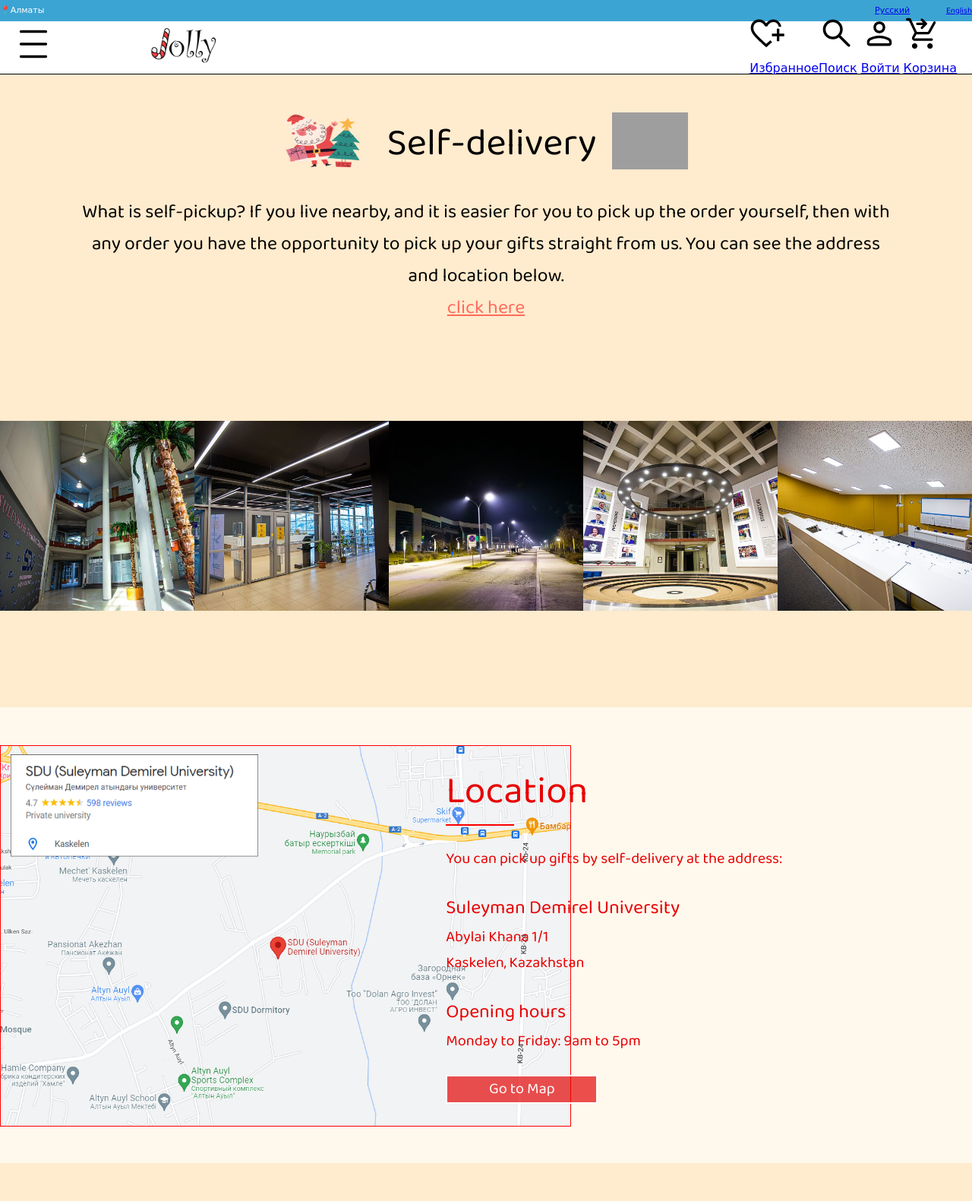
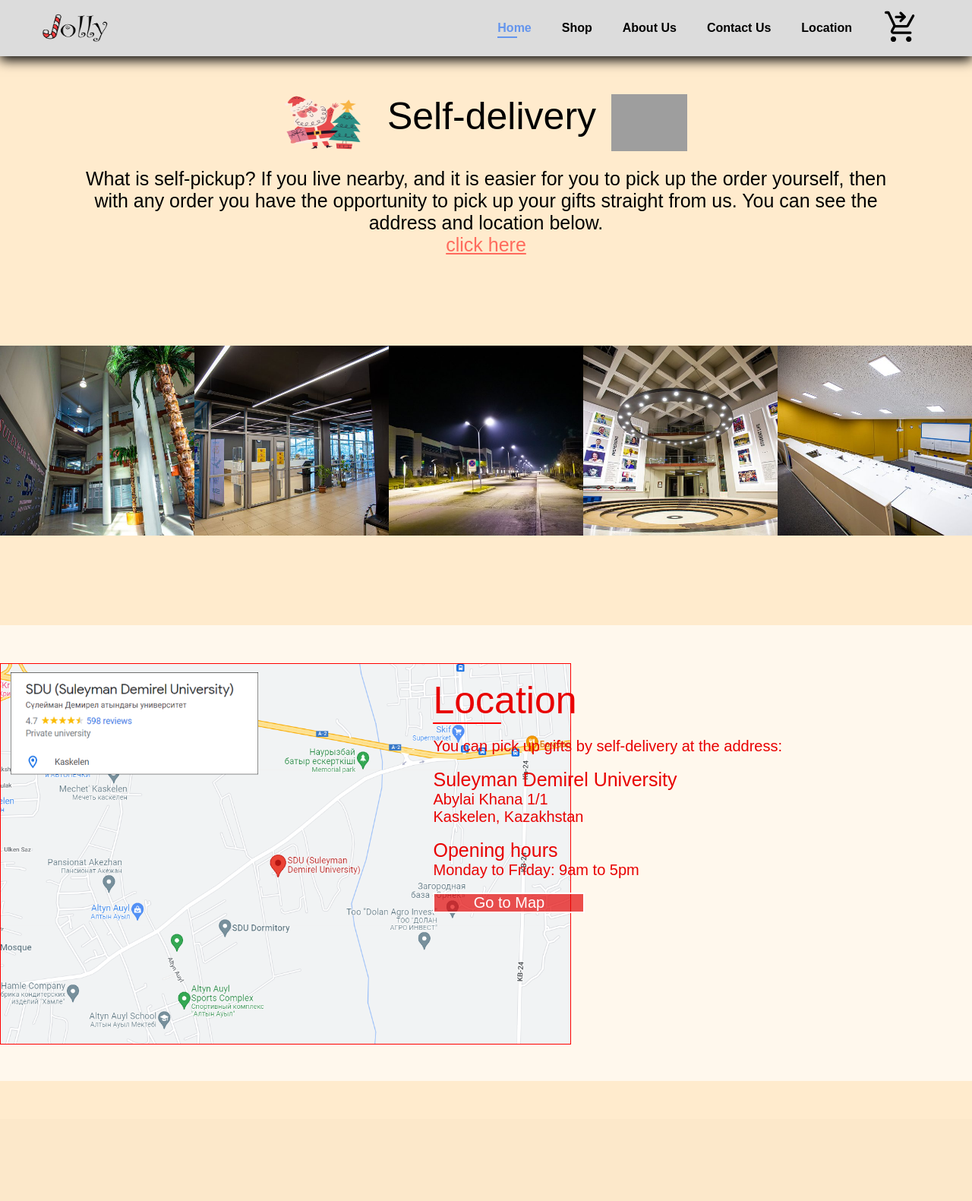
Before and after one commit to dev-maha/final-project, a PHP site: page /karta.html in a window 1280 px wide. Shown: the whole page at 76% size. After the commit the page ends 1423 px from the top, so only its background shows below. Run offline with PHP 8.4, Linux system fonts and the light colour scheme; some libraries are stand-ins or nearby versions; grey boxes are pictures that could not be loaded.

Commit message:
add header in karta

```diff
--- a/css/karta.css
+++ b/css/karta.css
@@ -1,55 +1,51 @@
 *{
     margin: 0;
     padding: 0;
-    font-family: 'Baloo Da 2', cursive;
-
+    font-family: 'Spartan', sans-serif;
 }
-.head-s {
-    background-color: #3ca4d3;
-    color: white;
+#header{
     display: flex;
     align-items: center;
     justify-content: space-between;
-    font-size: 11px;
-    padding: 5px 0px 5px;
-}
-.language {
-    display: flex;
-    justify-content: space-between;
-    flex-basis: 10%;
-}
-
-.header {
+    padding: 10px 50px;
+    background: gainsboro;
+    box-shadow: 0 5px 15px black;
+    z-index: 999;
     position: sticky;
     top: 0;
+    left: 0;
+  }
+  #navbar{
+    display: flex;
     align-items: center;
-    justify-content: space-between;
-    display: flex;
-    height: 50px;
-    border-bottom: 1px solid black;
-    padding: 9px 20px 10px;
-    background-color: white;
-    z-index: 3;
-}
-.box-1 {
-    flex-basis: 22%;
-    display: flex;
-    justify-content: space-between;
-    align-items: center;
-}
-
-.box-3 {
-    display: flex;
-    justify-content: space-around;
-    flex-basis: 22%;
-    align-items: center;
-
-}
-
-.search {
-    display: flex;
-    flex-basis: 85%;
-}
+    justify-content: center;
+  }
+  #navbar li{
+    list-style: none;
+    padding: 0 20px;
+    position: relative;
+  }
+  #navbar li a{
+    text-decoration: none;
+    font-size: 16px;
+    font-weight: 600;
+    color: black;
+    transition: 0.3s ease;
+  }
+  #navbar li a:hover,
+  #navbar li a.active{
+    color: cornflowerblue;
+  }
+  #navbar li a.active::after,
+  #navbar li a:hover::after{
+    content: "";
+    width: 30%;
+    height: 2px;
+    background: cornflowerblue;
+    position: absolute;
+    bottom: -4px;
+    left: 20px;
+  }
 
 body{
     background-color:blanchedalmond;
--- a/css/style.css
+++ b/css/style.css
@@ -8,7 +8,7 @@
   display: flex;
   align-items: center;
   justify-content: space-between;
-  padding: 20px 50px;
+  padding: 10px 50px;
   background: gainsboro;
   box-shadow: 0 5px 15px black;
   z-index: 999;
--- a/karta.html
+++ b/karta.html
@@ -15,27 +15,20 @@
     <link rel="icon" type="image/x-icon" href="favicon.ico">
 </head>
 <body>
-    <div class="head-s ">
-        <div class="location">📍Алматы</div>
-        <div class="language">
-            <a href="fordad.html">Русский</a>
-            <div> </div>
-            <a href="fordad1.html">English</a>
+    <section id="header">
+        <a href="#"><img src="img/logo.png" class="logo" alt=""  width="100"
+          height="50"></a>
+        <div>
+          <ul id="navbar">
+    <li><a class="active" href="index.html">Home</a></li>
+    <li><a href="shop.html">Shop</a></li>
+    <li><a href="about.html">About Us</a></li>
+    <li><a href="contact.html">Contact Us</a></li>
+    <li><a href="karta.html">Location</a></li>
+    <li><a href="cart.html"><img src="img/cart.png" class="cartimg" alt=""></a></li>
+          </ul>
         </div>
-    </div>
-    <div class="header">
-        <div class="box-1">
-            <div class="navbar"><img src="img/navbar.png" alt="">
-            </div>
-            <div class="main-logo"><img src="img/logo.png" alt="logo" width="100px" width></div>
-        </div>
-        <div class="box-3">
-            <div><a href="#"><img src="img/wishlist-add.png" alt="">Избранное</a></div>
-            <div><a href="#"><img src="img/search.png" alt=""> Поиск</a></div>
-            <div><a href="#"><img src="img/login.png" alt="login"> Войти</a></div>
-            <div><a href="#"><img src="img/cart.png" alt="">Корзина</a></div>
-        </div>
-    </div>
+      </section>
 
     <div class="santa">
         <div class="santa1">
```
